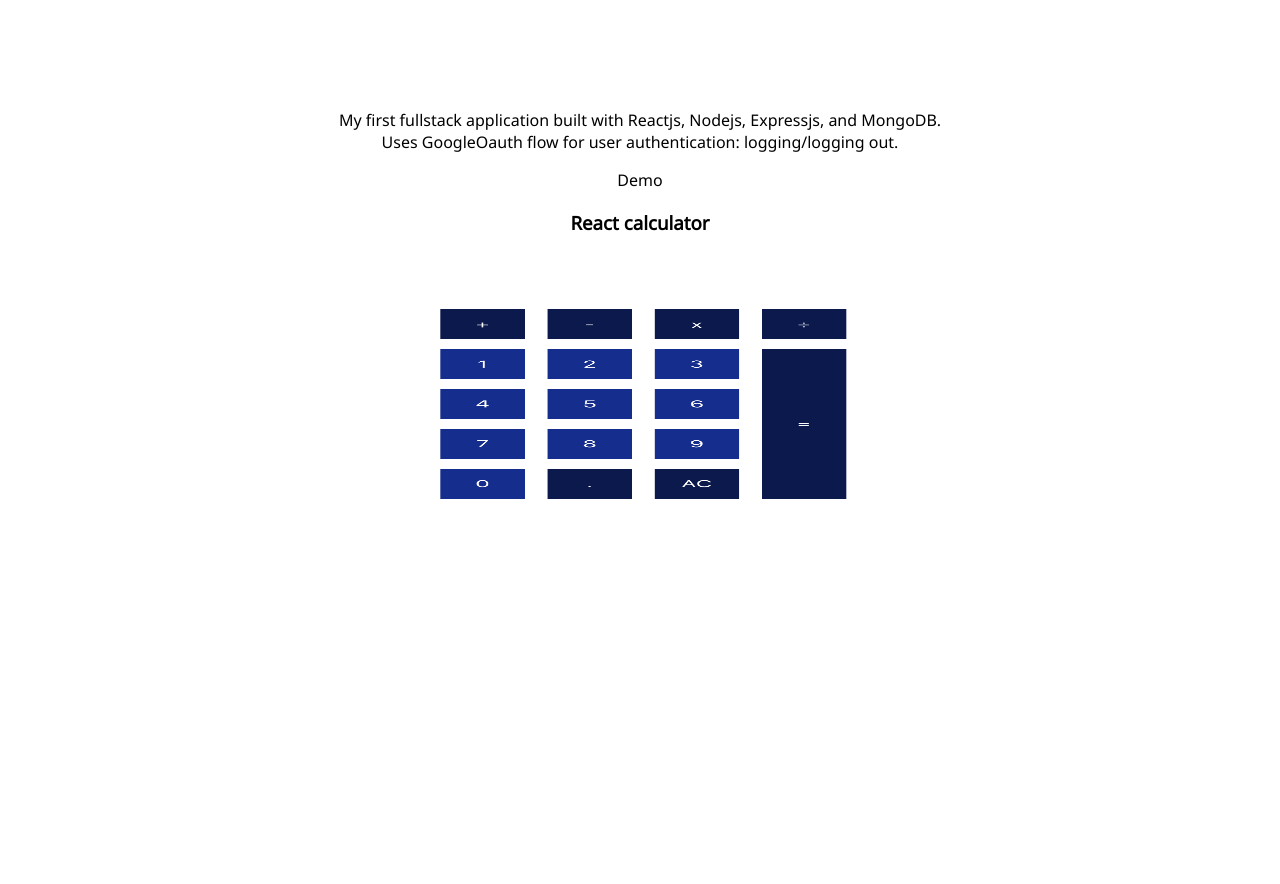
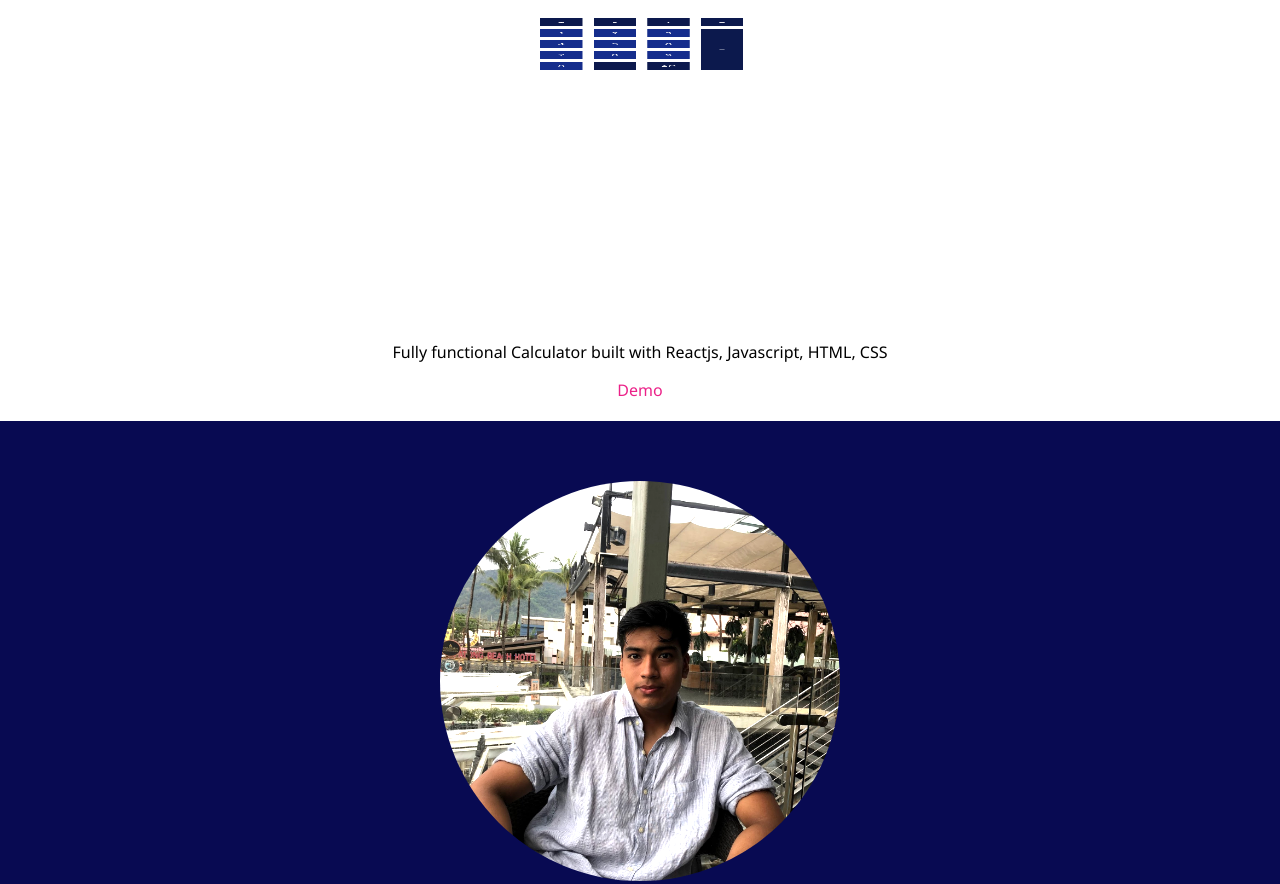
Before and after one commit to RicardoTlatelpa/ricardoportfolio, a plain HTML site: page index.html in a window 1280 px wide. Shown: the part 2450-3334 px from the top of the page. Drawn offline with Linux system fonts and the light colour scheme.

Commit message:
portfolio image resizing

```diff
--- a/styles/stylesheet.css
+++ b/styles/stylesheet.css
@@ -61,7 +61,7 @@ header ul li{
     font-weight: normal;
 }
 .vertical-line-down{
-    border: .4px solid rgba(187, 187, 187, 0.897);
+    border: .5px solid rgb(199, 199, 199);
     width: 30%;
     margin: auto;
 }
@@ -82,7 +82,7 @@ header ul li{
 
 .learn-more-btn{
     text-decoration: none;
-    color:black;
+    color:#EB2188;
 }
 .learn-more-btn:hover{
     font-size: 120%;
@@ -90,14 +90,14 @@ header ul li{
 
 
 .project-calculator img{
-    width: 40%;
-    height: 40%;
+    width: 20%;
+    height: 20%;
 }
 
 .todo-project img{
-    width: 70%;
-    height:50%
+    width: 40%;
 }
+
 
 .about-me{
     display: flex;
@@ -166,8 +166,8 @@ footer{
     background-color: #080A52;
     width: 100%;
     height: 100%;
-    padding-top: 100px;
-    padding-bottom: 100px;
+    padding-top: 60px;
+    padding-bottom: 50px;
 }
 .hireMe-title{
     width: 60%;
@@ -274,7 +274,7 @@ footer{
         margin: 0;
         width: 60%;
         margin: auto;
-        text-align: center;
+        text-align:center;
     }
 
 
```
